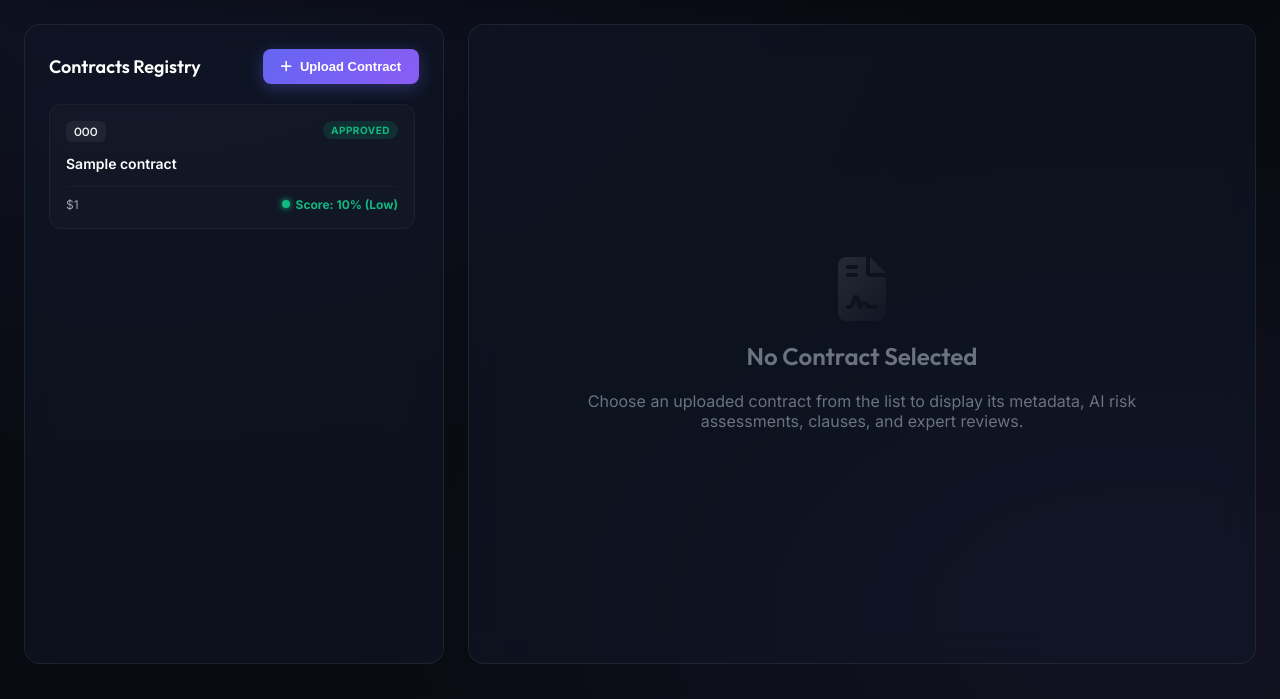
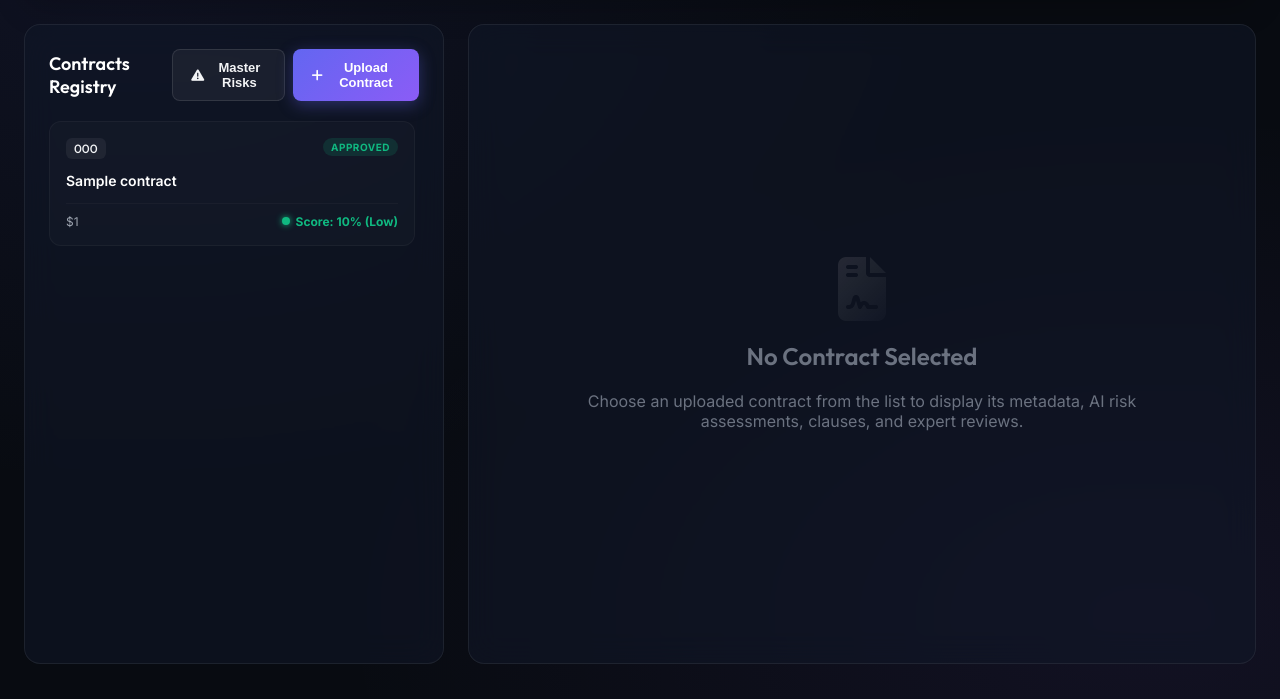
Before and after one commit to Andydo21/Contract_DL, a Django app: page / in a window 1280 px wide. Shown: the part 101-800 px from the top of the page. Run offline with Django 5.2, Linux system fonts and the light colour scheme; tables that the repository leaves empty hold one stand-in row (values such as "Sample post").

Commit message:
feat: Add Master Risks management modal UI and form submission

```diff
--- a/contracts/static/contracts/js/dashboard.js
+++ b/contracts/static/contracts/js/dashboard.js
@@ -550,6 +550,99 @@ document.addEventListener('DOMContentLoaded', () => {
         }
     });
 
+    // Master Risks Management Modal Interactions
+    const openRisksBtn = document.getElementById('btn-open-risks-mgmt');
+    const risksModal = document.getElementById('risks-modal');
+    const closeRisksBtn = document.getElementById('btn-close-risks');
+    const risksContainer = document.getElementById('modal-risks-container');
+    const addRiskForm = document.getElementById('add-risk-form');
+
+    async function loadMasterRisks() {
+        risksContainer.innerHTML = `
+            <div style="text-align: center; padding: 20px; color: var(--text-muted);">
+                <i class="fa-solid fa-circle-notch fa-spin" style="font-size: 20px; margin-bottom: 8px;"></i>
+                <p style="font-size: 12px;">Loading risk categories...</p>
+            </div>
+        `;
+        try {
+            const res = await fetch('/api/risks/');
+            if (!res.ok) throw new Error("Failed to load risks");
+            const data = await res.json();
+
+            if (data.length === 0) {
+                risksContainer.innerHTML = `<p style="color: var(--text-muted); font-style: italic; text-align: center; padding: 20px;">No risk definitions found.</p>`;
+                return;
+            }
+
+            let html = '';
+            data.forEach(r => {
+                let badgeClass = 'badge-medium';
+                if (r.severity_level === 'HIGH' || r.severity_level === 'CRITICAL') {
+                    badgeClass = 'badge-high';
+                } else if (r.severity_level === 'LOW') {
+                    badgeClass = 'badge-low';
+                }
+
+                html += `
+                    <div style="background: rgba(255,255,255,0.03); border: 1px solid var(--panel-border); border-radius: 8px; padding: 12px; display: flex; flex-direction: column; gap: 6px;">
+                        <div style="display: flex; justify-content: space-between; align-items: center;">
+                            <strong style="color: #ffffff; font-size: 13.5px;">${r.risk_name}</strong>
+                            <span class="risk-badge ${badgeClass}" style="font-size: 10px; padding: 2px 6px;">${r.severity_level}</span>
+                        </div>
+                        <p style="font-size: 12px; color: var(--text-secondary); line-height: 1.4; margin: 0;">${r.description || 'No description provided.'}</p>
+                    </div>
+                `;
+            });
+            risksContainer.innerHTML = html;
+        } catch (err) {
+            console.error(err);
+            risksContainer.innerHTML = `<p style="color: var(--risk-high); font-size: 12px; text-align: center; padding: 20px;">Error loading risks.</p>`;
+        }
+    }
+
+    if (openRisksBtn) {
+        openRisksBtn.addEventListener('click', () => {
+            addRiskForm.reset();
+            risksModal.classList.add('active');
+            loadMasterRisks();
+        });
+    }
+
+    if (closeRisksBtn) {
+        closeRisksBtn.addEventListener('click', () => {
+            risksModal.classList.remove('active');
+        });
+    }
+
+    if (addRiskForm) {
+        addRiskForm.addEventListener('submit', async (e) => {
+            e.preventDefault();
+            const risk_name = addRiskForm.risk_name.value.trim();
+            const severity_level = addRiskForm.severity_level.value;
+            const description = addRiskForm.description.value.trim();
+
+            try {
+                const res = await fetch('/api/risks/', {
+                    method: 'POST',
+                    headers: {
+                        'Content-Type': 'application/json'
+                    },
+                    body: JSON.stringify({ risk_name, severity_level, description })
+                });
+                const data = await res.json();
+                if (data.success) {
+                    addRiskForm.reset();
+                    loadMasterRisks();
+                } else {
+                    alert("Failed to add risk: " + (data.error || "Unknown error"));
+                }
+            } catch (err) {
+                console.error(err);
+                alert("Network error: Failed to add new risk category.");
+            }
+        });
+    }
+
     // Init load
     loadContracts();
 });
--- a/contracts/templates/contracts/dashboard.html
+++ b/contracts/templates/contracts/dashboard.html
@@ -50,9 +50,14 @@
             <div class="contracts-panel">
                 <div class="panel-header">
                     <h3 class="panel-title">Contracts Registry</h3>
-                    <button class="btn" id="btn-open-upload">
-                        <i class="fa-solid fa-plus"></i> Upload Contract
-                    </button>
+                    <div style="display: flex; gap: 8px;">
+                        <button class="btn" id="btn-open-risks-mgmt" style="background: rgba(255,255,255,0.05); border: 1px solid rgba(255,255,255,0.1); color: var(--text-main); box-shadow: none;">
+                            <i class="fa-solid fa-triangle-exclamation"></i> Master Risks
+                        </button>
+                        <button class="btn" id="btn-open-upload">
+                            <i class="fa-solid fa-plus"></i> Upload Contract
+                        </button>
+                    </div>
                 </div>
 
                 <div class="contracts-list" id="contracts-list-container">
@@ -73,6 +78,53 @@
                 </div>
             </div>
 
+        </div>
+    </div>
+
+    <!-- Master Risks Modal -->
+    <div class="modal-overlay" id="risks-modal">
+        <div class="modal-content" style="position: relative; max-width: 800px; width: 90%;">
+            <div class="modal-header">
+                <h3 class="panel-title"><i class="fa-solid fa-triangle-exclamation"></i> Master Risk Categories</h3>
+                <button class="modal-close" id="btn-close-risks"><i class="fa-solid fa-xmark"></i></button>
+            </div>
+
+            <div class="risks-modal-grid" style="display: grid; grid-template-columns: 1.25fr 0.75fr; gap: 24px; margin-top: 16px;">
+                <!-- Left: List of current Master Risks -->
+                <div class="risks-list-column" style="display: flex; flex-direction: column; gap: 12px; max-height: 420px; overflow-y: auto; padding-right: 8px;">
+                    <h4 style="font-family: 'Outfit', sans-serif; font-size: 14px; color: var(--text-secondary); margin-bottom: 8px;">Active Risk Definitions</h4>
+                    <div id="modal-risks-container" style="display: flex; flex-direction: column; gap: 10px;">
+                        <!-- Loaded dynamically via JS -->
+                    </div>
+                </div>
+
+                <!-- Right: Form to add new Risk -->
+                <div class="risks-form-column" style="border-left: 1px solid var(--panel-border); padding-left: 20px;">
+                    <h4 style="font-family: 'Outfit', sans-serif; font-size: 14px; color: var(--text-secondary); margin-bottom: 16px;">Add New Risk Category</h4>
+                    <form id="add-risk-form">
+                        <div class="form-group" style="margin-bottom: 16px;">
+                            <label class="form-label">Risk Name *</label>
+                            <input type="text" name="risk_name" class="form-control" placeholder="e.g. Intellectual Property" required>
+                        </div>
+                        <div class="form-group" style="margin-bottom: 16px;">
+                            <label class="form-label">Severity Level *</label>
+                            <select name="severity_level" class="form-control" required style="background-color: #0d1117;">
+                                <option value="LOW">LOW</option>
+                                <option value="MEDIUM" selected>MEDIUM</option>
+                                <option value="HIGH">HIGH</option>
+                                <option value="CRITICAL">CRITICAL</option>
+                            </select>
+                        </div>
+                        <div class="form-group" style="margin-bottom: 20px;">
+                            <label class="form-label">Description *</label>
+                            <textarea name="description" class="form-control" style="min-height: 100px;" placeholder="Describe the risk conditions..." required></textarea>
+                        </div>
+                        <button type="submit" class="btn" style="width: 100%;">
+                            <i class="fa-solid fa-plus"></i> Create Risk
+                        </button>
+                    </form>
+                </div>
+            </div>
         </div>
     </div>
 
```
